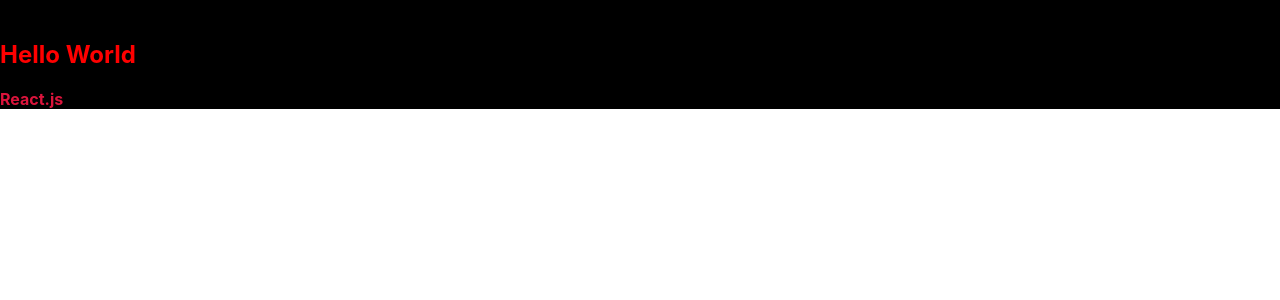
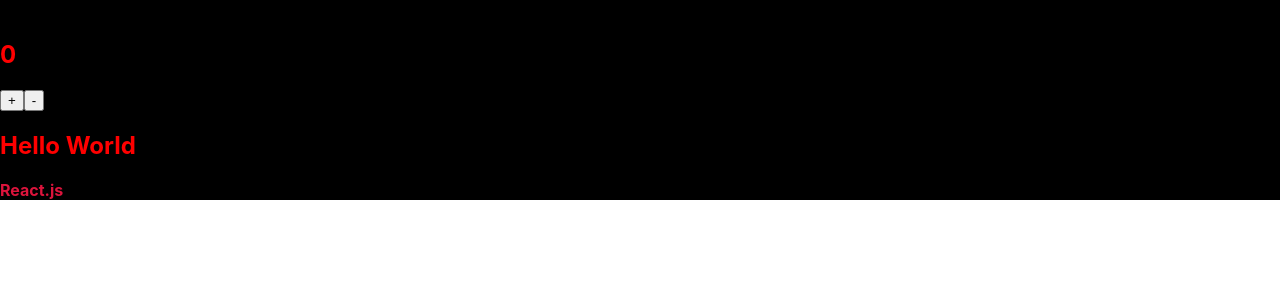
Before and after one commit to Na-David/simpleDiary, a React (Create React App) app: page / in a window 1280 px wide. Shown: the top 300 px of the page. Built offline with nearby package versions, Linux system fonts and the light colour scheme.

Commit message:
useState

```diff
--- a/src/App.js
+++ b/src/App.js
@@ -1,10 +1,12 @@
 import './App.css';
+import COunter from './counter';
 import MyHeader from './MyHeader';
 
 function App() {
   return (
     <div className="App">
         <MyHeader />
+        <COunter />
         <h2>Hello World</h2>
         <b id='bold_text'>React.js</b>
     </div>
--- /dev/null
+++ b/src/counter.js
@@ -0,0 +1,24 @@
+import React, {useState} from 'react';
+
+
+const COunter = () => {
+
+    const [count,setCount] = useState(0);
+
+    const onIncrease = () => {
+        setCount(count + 1);
+    };
+    const onDecrease = () => {
+        setCount(count - 1);
+    };
+
+    return (
+        <div>
+            <h2>{count}</h2>
+            <button onClick={onIncrease}>+</button>
+            <button onClick={onDecrease}>-</button>
+        </div>
+    )
+}
+
+export default COunter;
```
